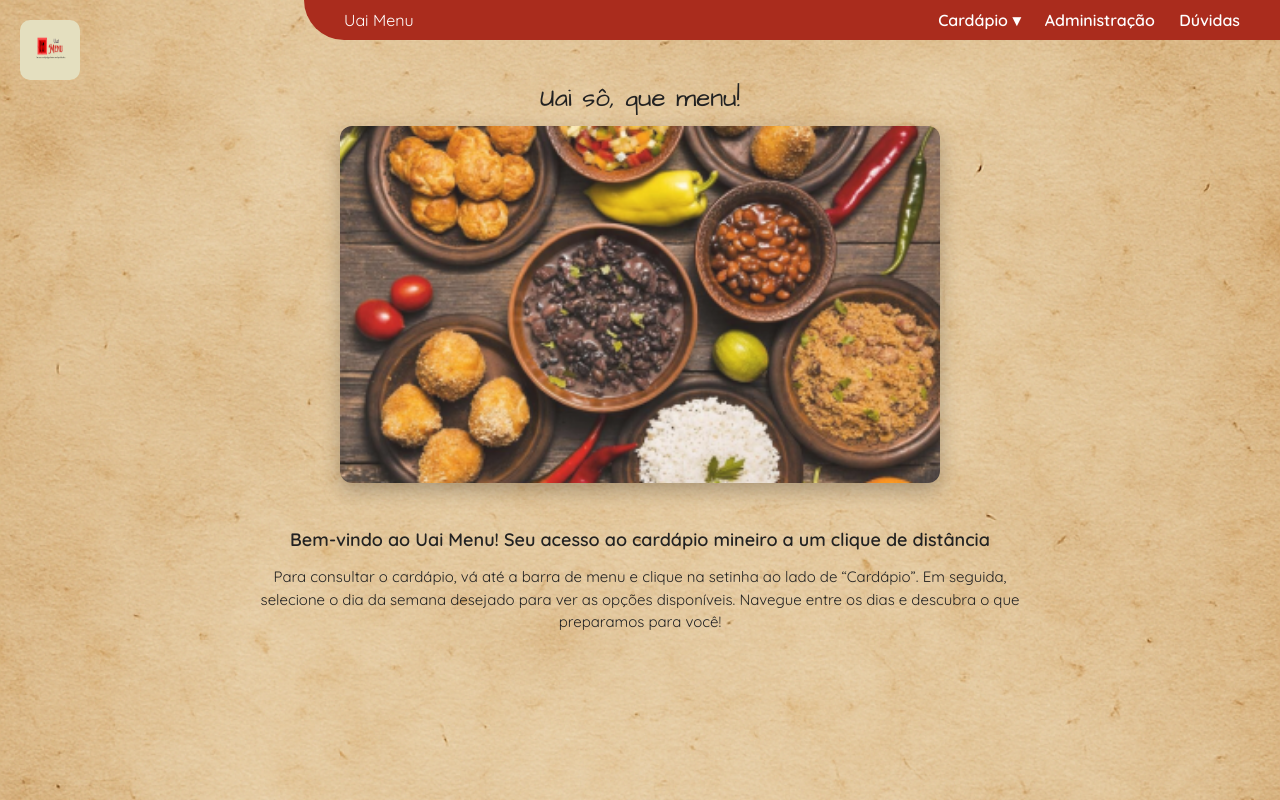
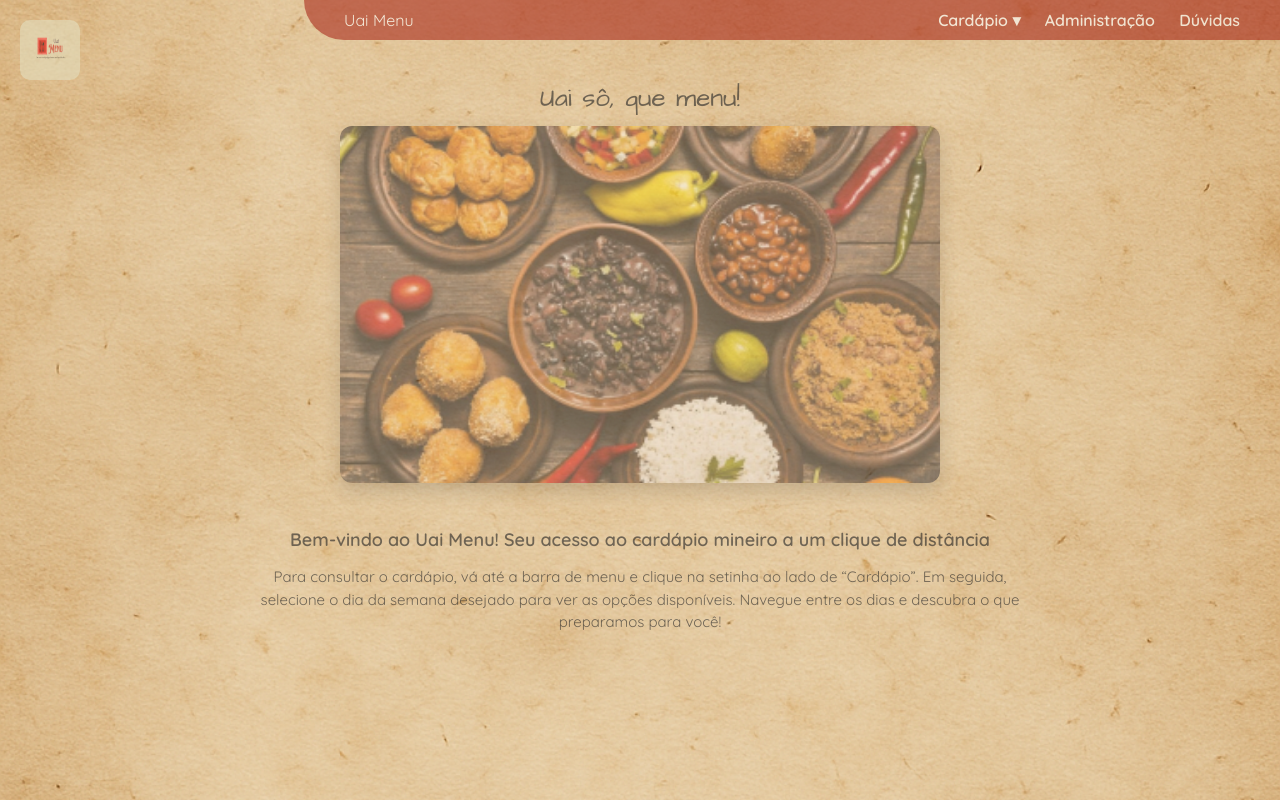
Before and after one commit to dudabas/projetec, a PHP site: page / in a window 1280 px wide. Run offline with PHP 8.4, Linux system fonts and the light colour scheme.

Commit message:
Update styles.css

```diff
--- a/styles.css
+++ b/styles.css
@@ -5,6 +5,7 @@ body {
     background-size: cover;
     color: #222;
     text-align: center;
+    opacity: 0.6;
   }
 
 
```
